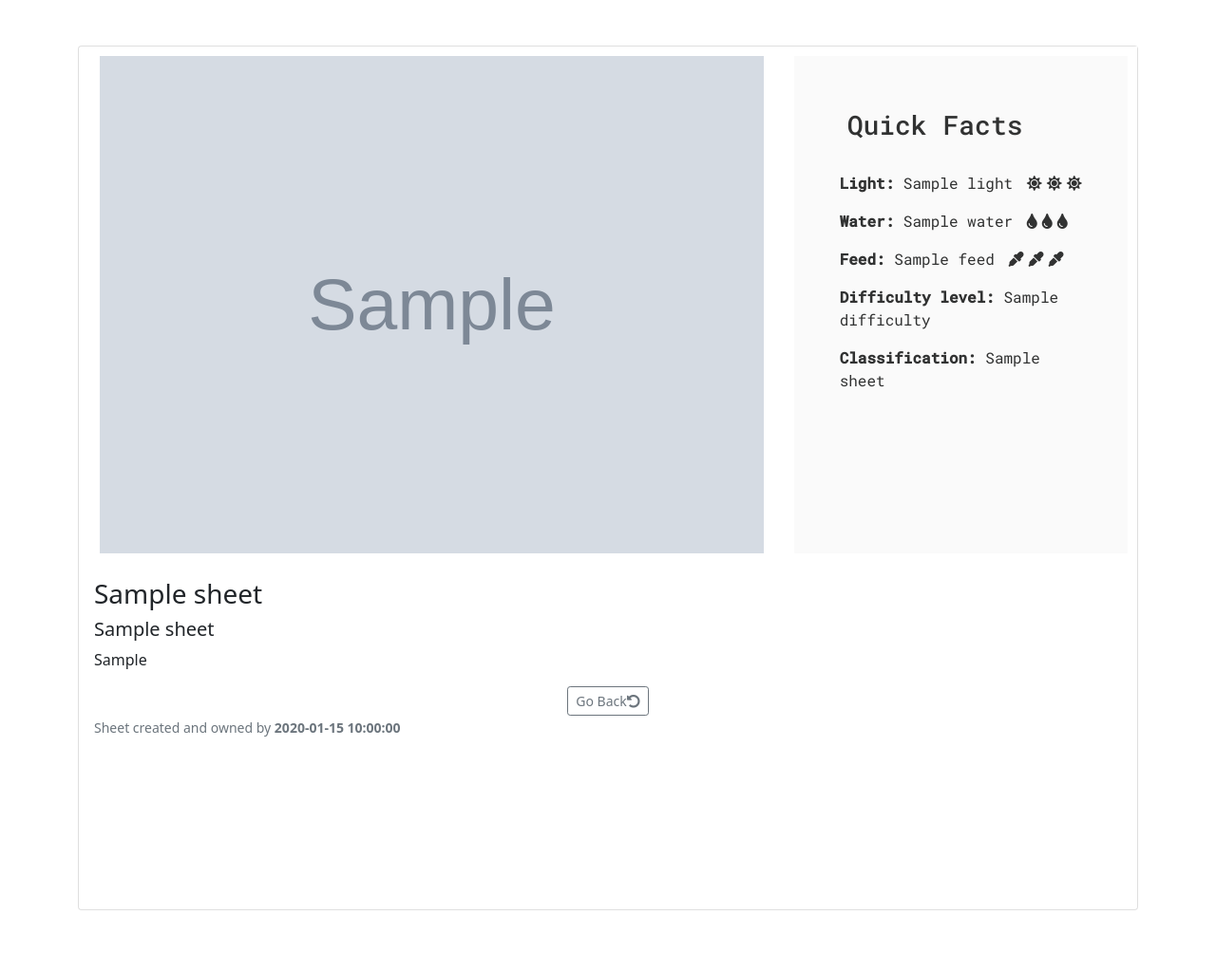
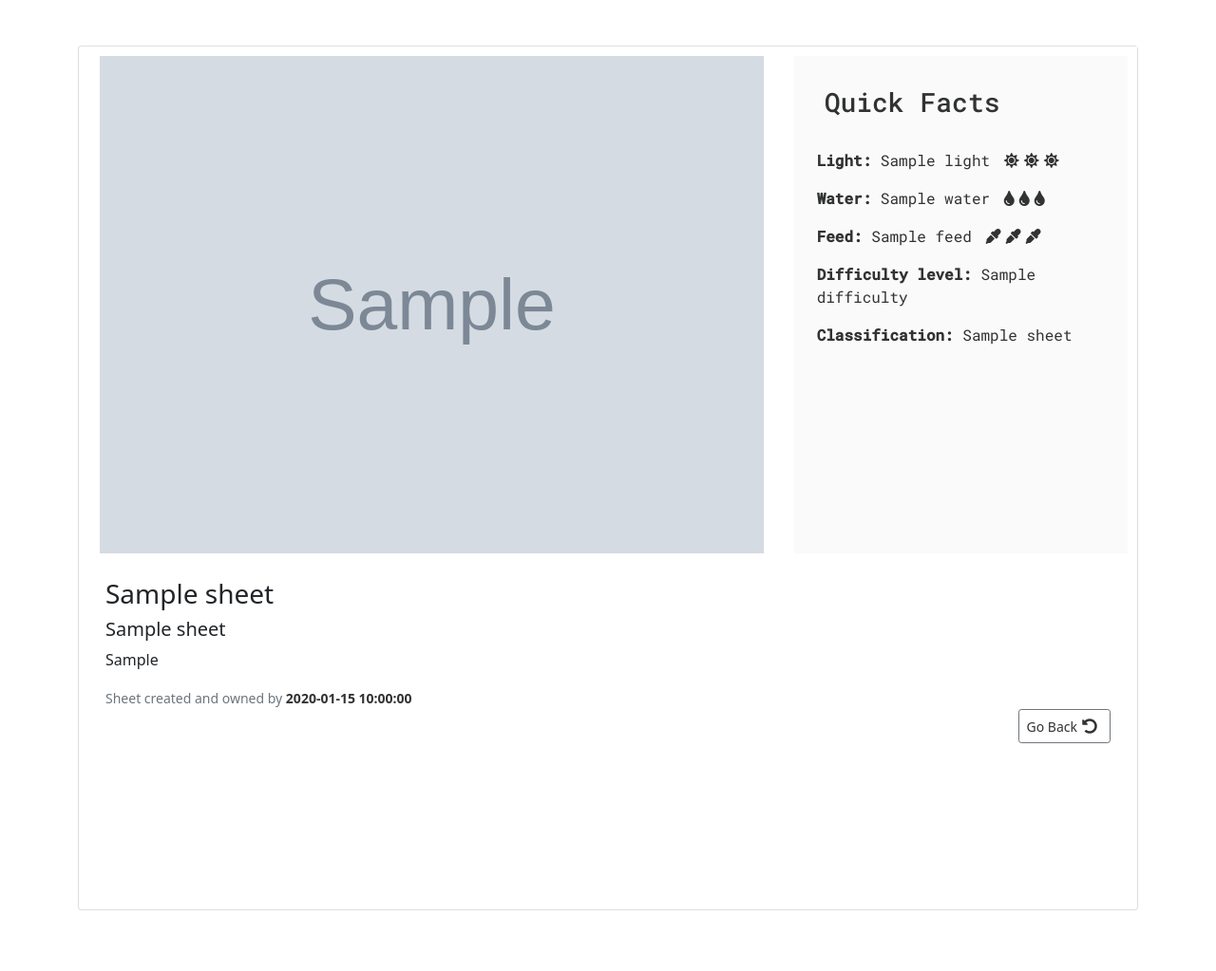
Before and after one commit to AledPeart/plant-base, a Flask app: template templates/view_sheet.html in a window 1280 px wide. Shown: the part 90-1113 px from the top of the page at 95% size. Run offline with Flask 2, Linux system fonts and the light colour scheme; the template is opened without the code that fills it: most values are stand-ins (such as "Sample title", 1, 10 or a date in 2020); grey boxes marked "Sample" are stand-in pictures; some libraries are stand-ins or nearby versions; some web fonts are replaced.

Commit message:
Added style changes to the view-sheet template

```diff
--- a/static/css/style.css
+++ b/static/css/style.css
@@ -136,6 +136,11 @@
     padding: 5px;
 }
 
+.return-icon {
+    font-size: 1rem;
+    padding: 5px;
+}
+
 .sheet-image {
     width: 300px;
     height: 200px;
@@ -165,6 +170,10 @@
 .quick-facts-card i {
     padding-left: 5px;
     color: #313232;
+}
+
+.sheet-footer-btn {
+    float: right !important;
 }
 
 /* Delete sheets modal */
--- a/templates/view_sheet.html
+++ b/templates/view_sheet.html
@@ -13,7 +13,7 @@
                     {% endif %}
 
         </div>
-        <div class="col-md-4 quick-facts-card p-5">
+        <div class="col-md-4 quick-facts-card p-4">
             <h3 class="p-2 mb-4">Quick Facts</h3>
 
             <div class="mb-5">
@@ -55,15 +55,16 @@
                 <p><strong>Classification:</strong> {{ sheet.category_name }} </p>
             </div>
 
-                <!-- Edit Button -->
-     <div class="col-8 text-end">
+                <!-- Edit button -->
         {% if session.user|lower == sheet.created_by|lower or session.user|lower == "admin"|lower %}
-        <a href="{{ url_for('edit_sheet', sheet_id=sheet._id) }}" class="btn btn-sm btn-outline-secondary">Edit<i
+        <a href="{{ url_for('edit_sheet', sheet_id=sheet._id) }}" class="btn m-1 btn-sm btn-outline-secondary">Edit<i
                 class="fas edit-icon fa-edit"></i></a>
-        <!-- Button trigger modal -->
-        <button type="button" class="btn btn-sm btn-outline-secondary" data-bs-toggle="modal" data-bs-target="#delete-modal-{{sheet._id}}">
+        <!-- Delete button trigger modal -->
+        <button type="button" class="btn m-1 btn-sm btn-outline-secondary" data-bs-toggle="modal" data-bs-target="#delete-modal-{{sheet._id}}">
             Delete<i class="fas delete-icon fa-trash-alt"></i>
         </button>
+        <!-- Go back button -->
+        <a href="{{ url_for('get_sheets') }}" class="btn m-1 btn-sm btn-outline-secondary">Go Back<i class="fas return-icon fa-undo-alt"></i></a>
 
         <!-- Modal -->
         <div class="modal fade" id="delete-modal-{{sheet._id}}" tabindex="-1"
@@ -95,10 +96,16 @@
         <h3 class="card-title">{{ sheet.common_name }}</h3>
         <h5 class="card-title">{{ sheet.botanical_name }}</h5>
         <p class="card-text">{{ sheet.general_info }}</p>
-            <div class="text-center">
-            <a href="{{ url_for('get_sheets') }}" class="btn btn-sm btn-outline-secondary">Go Back<i class="fas fa-undo-alt"></i></a>
+        <div class="">
+            <p class="card-text"><small class="text-muted">Sheet created and owned by
+            <strong class="soft-black">{{ sheet.created_by }}</strong></small></p>
         </div>
-            <p class="card-text"><small class="text-muted">Sheet created and owned by <strong>{{ sheet.created_by }}</strong></small></p>
+        <!-- Go back button -->
+        <div class="sheet-footer-btn">
+            <a href="{{ url_for('get_sheets') }}" class="btn soft-black btn-sm btn-outline-secondary">Go Back<i
+                    class="fas return-icon fa-undo-alt"></i></a>
+                </div>
+
     </div>
     </div>
     </div>
```
Lines whose indentation alone changed are shown as unchanged.
